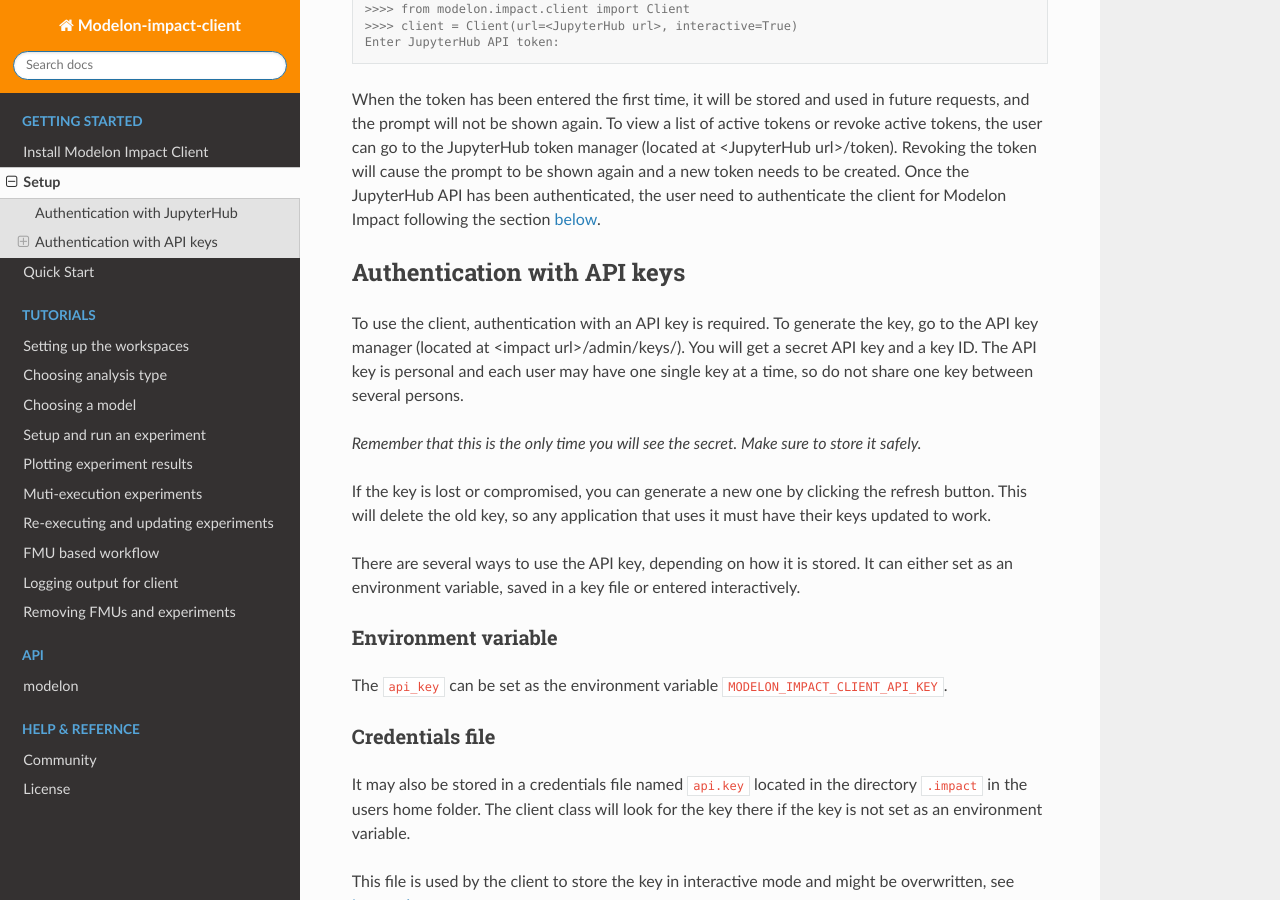
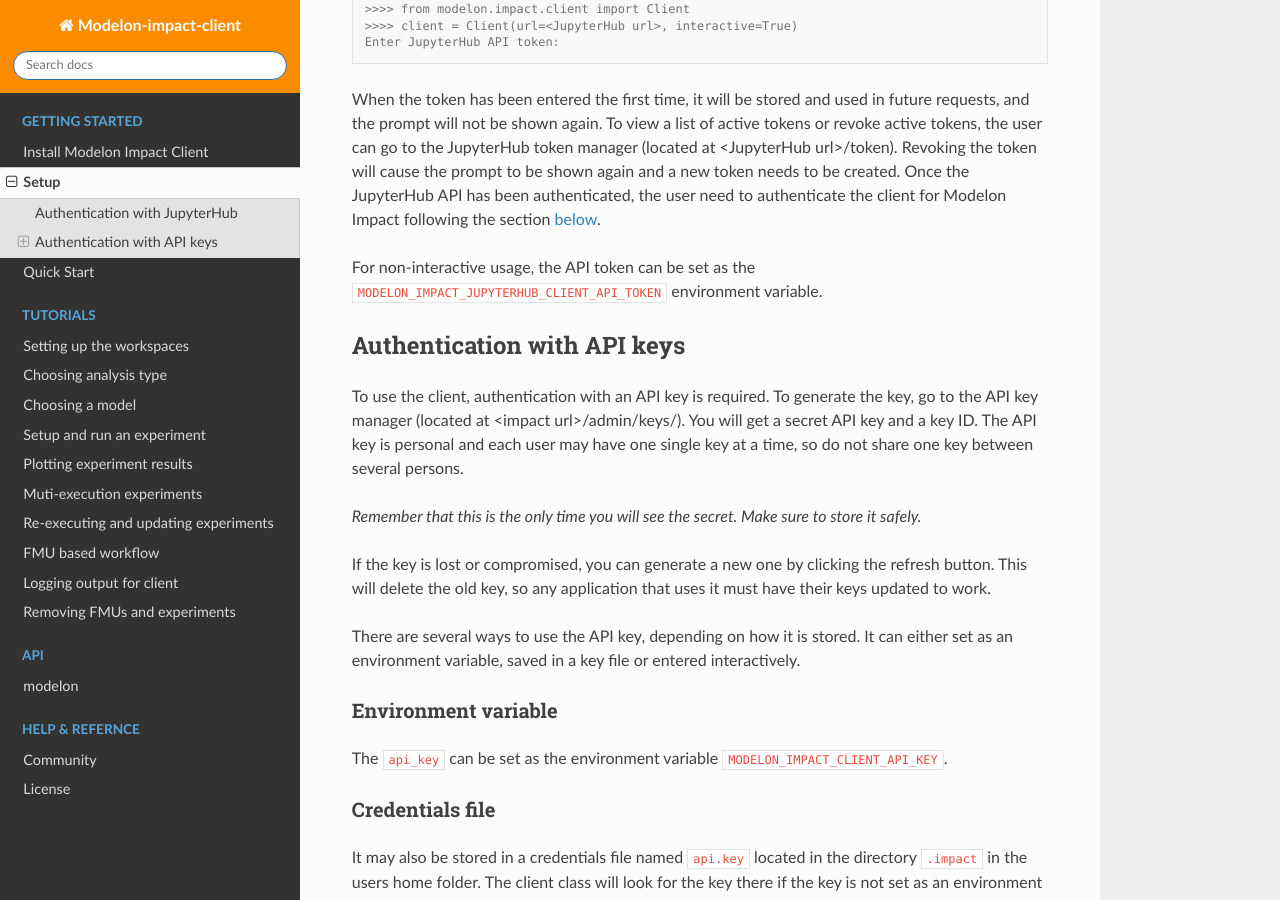
Before and after one commit to modelon-community/impact-client-python, a Sphinx documentation site: the page built from docs/source/setup.rst, in a window 1280 px wide and 900 px high, scrolled down 612 px. Built offline with Sphinx 7.4.7 and the Read the Docs theme 2.0.0, drawn with Linux system fonts in a browser that asks for light colours.

Commit message:
fix: added instructions for non-interactive JHub token authentication

```diff
--- a/docs/source/setup.rst
+++ b/docs/source/setup.rst
@@ -34,6 +34,8 @@
 Revoking the token will cause the prompt to be shown again and a new token needs to be created.
 Once the JupyterHub API has been authenticated, the user need to authenticate the client for Modelon Impact
 following the section :ref:`below<Authentication with API keys>`.
+
+For non-interactive usage, the API token can be set as the ``MODELON_IMPACT_JUPYTERHUB_CLIENT_API_TOKEN`` environment variable.
 
 Authentication with API keys
 ****************************
```
